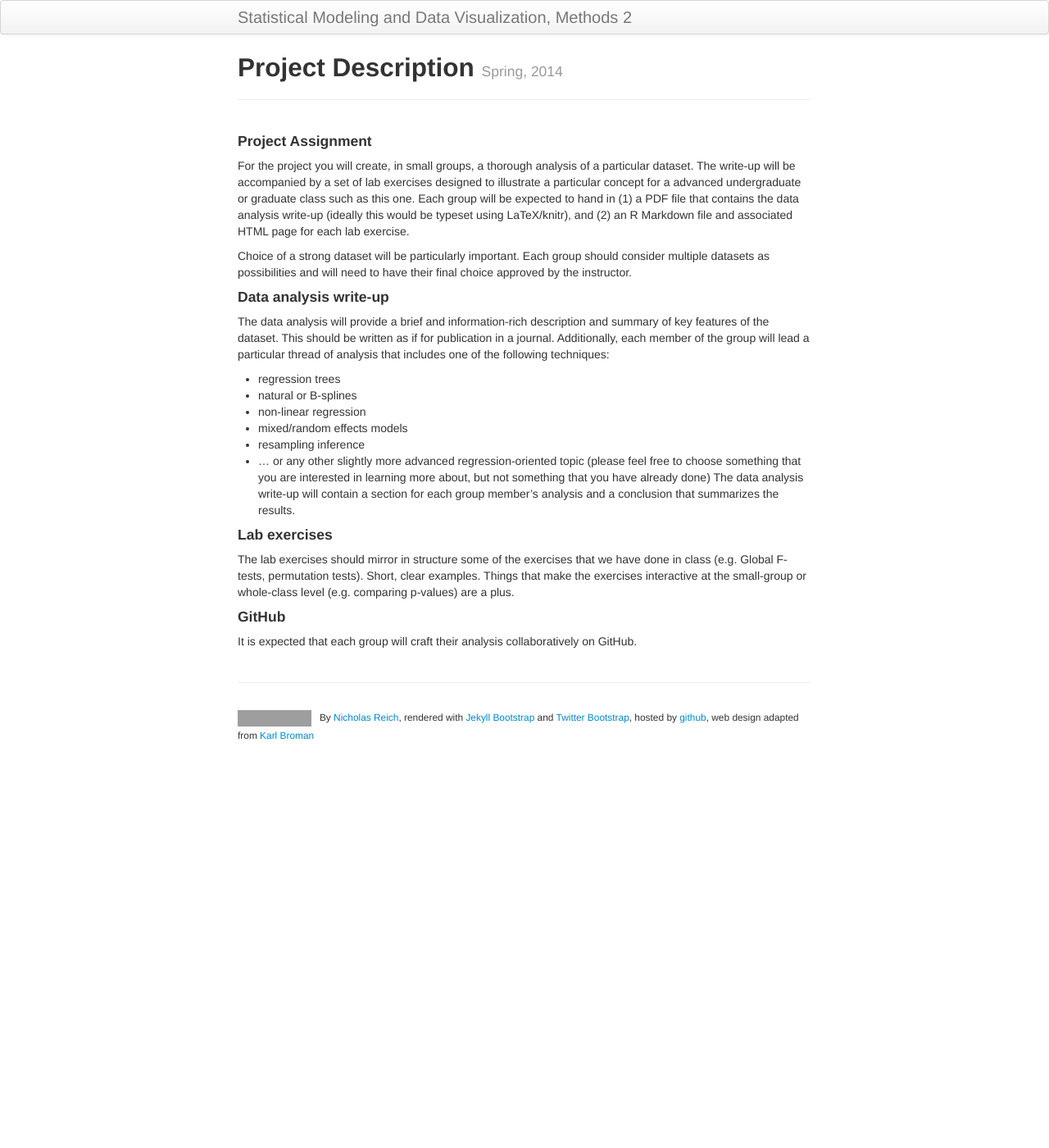
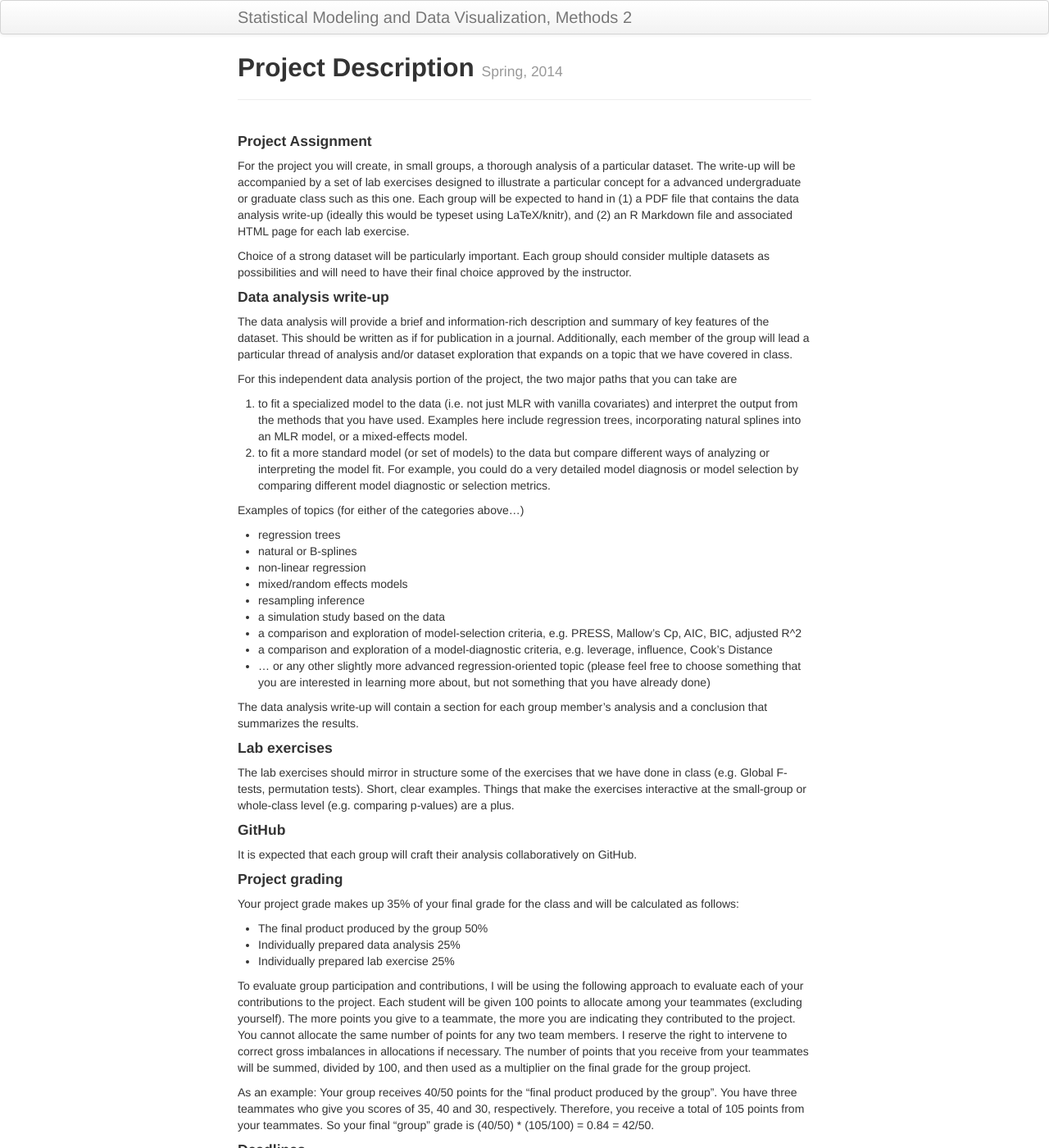
Before and after one commit to nickreich/methods2, a Jekyll site: the page built from pages/project.md, in a window 1280 px wide and 1400 px high. Shown: the whole window at 82% size. Built offline with Jekyll 4.4.1, drawn with Linux system fonts in a browser that asks for light colours; some of the changed text lies outside the part shown; grey boxes are pictures that could not be loaded.

Commit message:
updating project details

```diff
--- a/pages/project.md
+++ b/pages/project.md
@@ -10,13 +10,23 @@ For the project you will create, in small groups, a thorough analysis of a parti
 Choice of a strong dataset will be particularly important. Each group should consider multiple datasets as possibilities and will need to have their final choice approved by the instructor.
 
 #### Data analysis write-up
-The data analysis will provide a brief and information-rich description and summary of key features of the dataset. This should be written as if for publication in a journal. Additionally, each member of the group will lead a particular thread of analysis that includes one of the following techniques:
+The data analysis will provide a brief and information-rich description and summary of key features of the dataset. This should be written as if for publication in a journal. Additionally, each member of the group will lead a particular thread of analysis and/or dataset exploration that expands on a topic that we have covered in class.
+
+For this independent data analysis portion of the project, the two major paths that you can take are
+1. to fit a specialized model to the data (i.e. not just MLR with vanilla covariates) and interpret the output from the methods that you have used. Examples here include regression trees, incorporating natural splines into an MLR model, or a mixed-effects model.
+2. to fit a more standard model (or set of models) to the data but compare different ways of analyzing or interpreting the model fit. For example, you could do a very detailed model diagnosis or model selection by comparing different model diagnostic or selection metrics.
+
+Examples of topics (for either of the categories above...)
 * regression trees
 * natural or B-splines
 * non-linear regression
 * mixed/random effects models
 * resampling inference
+* a simulation study based on the data
+* a comparison and exploration of model-selection criteria, e.g. PRESS, Mallow's Cp, AIC, BIC, adjusted R^2
+* a comparison and exploration of a model-diagnostic criteria, e.g. leverage, influence, Cook's Distance
 * ... or any other slightly more advanced regression-oriented topic (please feel free to choose something that you are interested in learning more about, but not something that you have already done)
+
 The data analysis write-up will contain a section for each group member's analysis and a conclusion that summarizes the results.
 
 #### Lab exercises
@@ -24,3 +34,24 @@ The lab exercises should mirror in structure some of the exercises that we have
 
 #### GitHub
 It is expected that each group will craft their analysis collaboratively on GitHub.
+
+#### Project grading
+Your project grade makes up 35% of your final grade for the class and will be calculated as follows:
+* The final product produced by the group 50%
+* Individually prepared data analysis 25%
+* Individually prepared lab exercise 25%
+
+To evaluate group participation and contributions, I will be using the following approach to evaluate each of your contributions to the project. Each student will be given 100 points to allocate among your teammates (excluding yourself). The more points you give to a teammate, the more you are indicating they contributed to the project. You cannot allocate the same number of points for any two team members. I reserve the right to intervene to correct gross imbalances in allocations if necessary. The number of points that you receive from your teammates will be summed, divided by 100, and then used as a multiplier on the final grade for the group project.
+
+As an example: Your group receives 40/50 points for the "final product produced by the group". You have three teammates who give you scores of 35, 40 and 30, respectively. Therefore, you receive a total of 105 points from your teammates. So your final "group" grade is (40/50) * (105/100) = 0.84 = 42/50.
+
+
+#### Deadlines
+* Wed Mar 26: Groups propose a dataset
+* Wed Apr 2: Individual topics proposed (1 paragraph summary, submitted to instructors on Piazza under "project" label)
+* Mon Apr 7: Draft of group data description write-up due
+* Mon Apr 14: Draft of individual data analysis due
+* Mon Apr 21: Draft of individual lab exercise due
+* Tue Apr 22: Group-based project critiques
+* Thu Apr 24: Projects presented
+* Tue Apr 29 : Projects presented
```
Also changed, not shown: index.md (+4 -4 lines).
